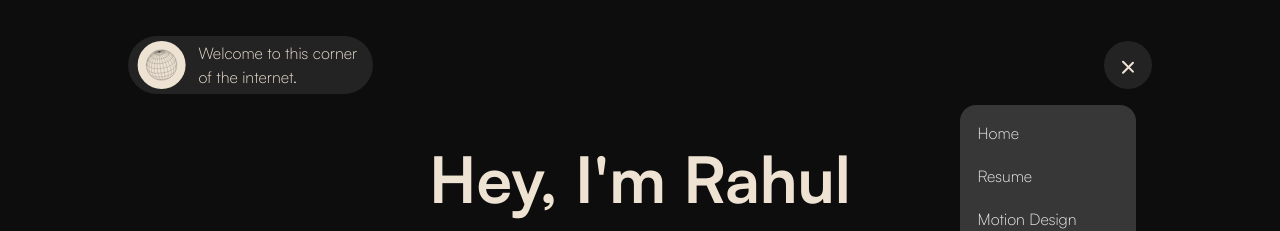
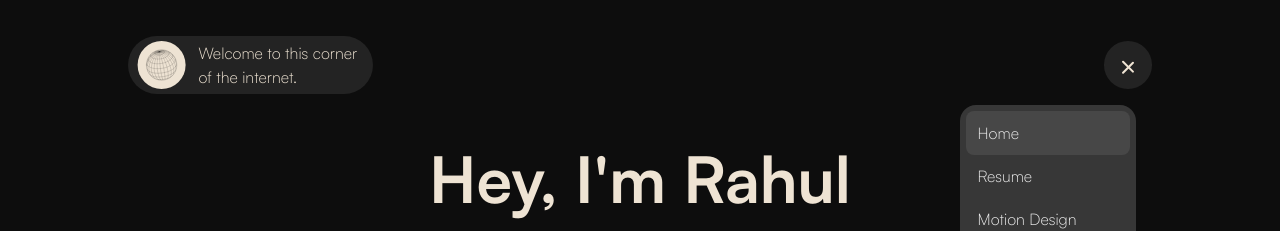
Before and after one commit to nIMblEt06/portfolio, a React (Create React App) app: page / in a window 1280 px wide. Both pictures are taken after a click on the element 1128 px from the left and 64 px from the top of the page. Shown: the top 231 px of the page. Built offline with nearby package versions, Linux system fonts and the light colour scheme.

Commit message:
feat: change navbar on hero

```diff
--- a/src/App.css
+++ b/src/App.css
@@ -176,6 +176,7 @@ svg {
 }
 .ham.studies{
   margin-left: -4rem;
+  z-index: 3;
 }
 .arrowHead{
   width: 5rem;
@@ -242,6 +243,10 @@ svg {
   padding-left: 0.7rem;
   padding-block: 0.6rem;
   transition: all 0.1s ease-in;
+}
+.link{
+  text-decoration: none;
+  background-color: #474747;
 }
 
 .menu>a:hover {
--- a/src/Components/Hero.js
+++ b/src/Components/Hero.js
@@ -215,7 +215,7 @@ function Hero() {
                             <Box className='hams two' ref={el => ham5 = el}></Box>
                             <Box className='hams three' ref={el => ham6 = el}></Box>
                             <Box className='menu' ref={el => menu2 = el}>
-                                <Link target={"_blank"} href="https://rahuljaiswal.me">Home</Link>
+                                <Link className='link' target={"_blank"} href="https://rahuljaiswal.me">Home</Link>
                                 <Link target={"_blank"} href="https://read.cv/rahul.design">Resume</Link>
                                 <Link href="/motionDesign">Motion Design</Link>
                                 <Link target={"_blank"} cursor="help" pointerEvents="none" opacity="50%">NFT-Upcoming</Link>
```
